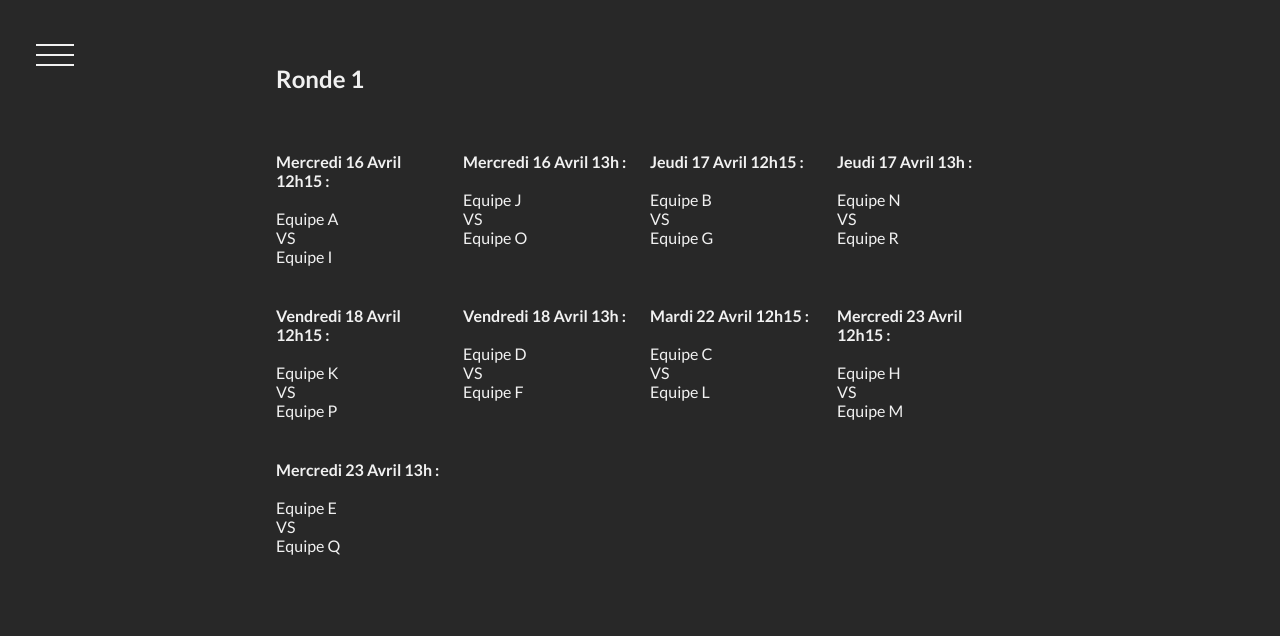
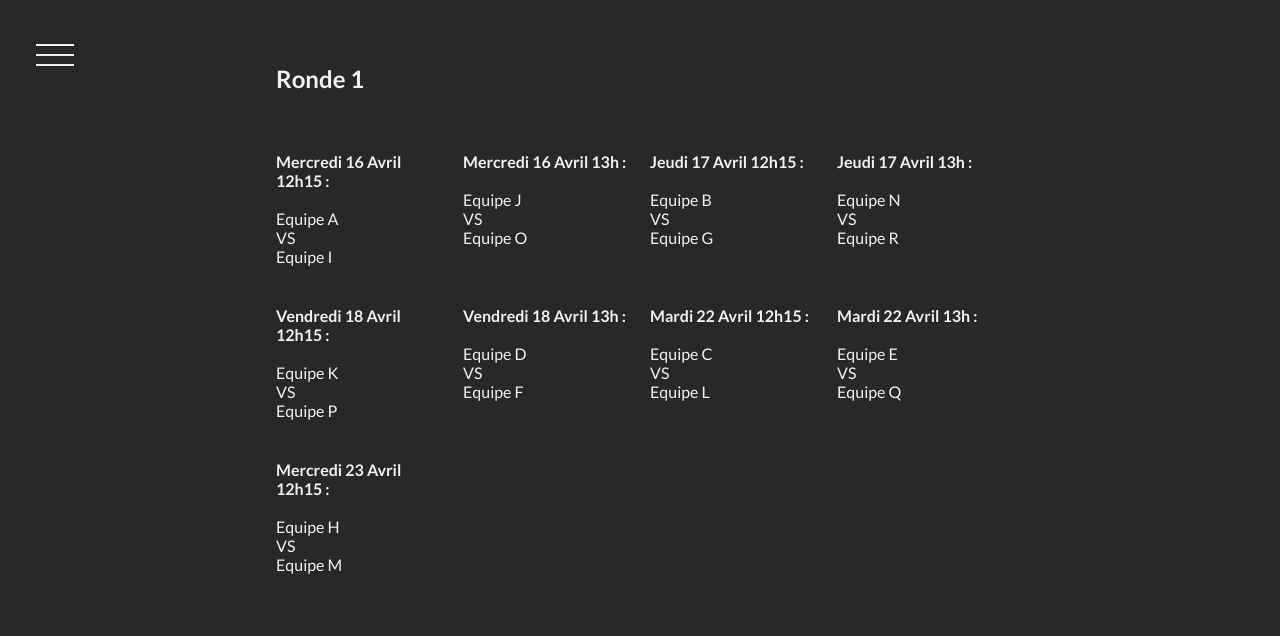
Before and after one commit to AdamM4269/Tournoi-Petanque, a plain HTML site: page rondes.html in a window 1280 px wide. Shown: the top 636 px of the page. Drawn offline with Linux system fonts and the light colour scheme.

Commit message:
Maj Ajustement EDT

```diff
--- a/rondes.html
+++ b/rondes.html
@@ -64,7 +64,7 @@
             <div class="corps_txt"><div class="gras">Mardi 22 Avril 12h15 :</div> <br><div class="corps_txt ">Equipe C</div>VS <div class="corps_txt ">Equipe L</div></div>
         </div>
         <div>
-            <div class="corps_txt"><div class="gras">Mercredi 23 Avril 12h15 :</div> <br><div class="corps_txt ">Equipe H</div>VS <div class="corps_txt ">Equipe M</div></div>
+            <div class="corps_txt"><div class="gras">Mardi 22 Avril 13h :</div> <br><div class="corps_txt ">Equipe E</div>VS <div class="corps_txt ">Equipe Q</div></div>
         </div>
 
         <div></div>
@@ -73,7 +73,7 @@
         <div></div>
 
         <div>
-            <div class="corps_txt"><div class="gras">Mercredi 23 Avril 13h :</div> <br><div class="corps_txt ">Equipe E</div>VS <div class="corps_txt ">Equipe Q</div></div>
+            <div class="corps_txt"><div class="gras">Mercredi 23 Avril 12h15 :</div> <br><div class="corps_txt ">Equipe H</div>VS <div class="corps_txt ">Equipe M</div></div>
         </div>
 
     </div>
```
